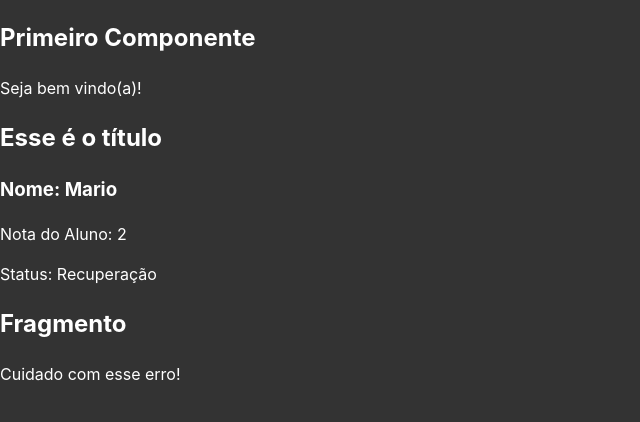
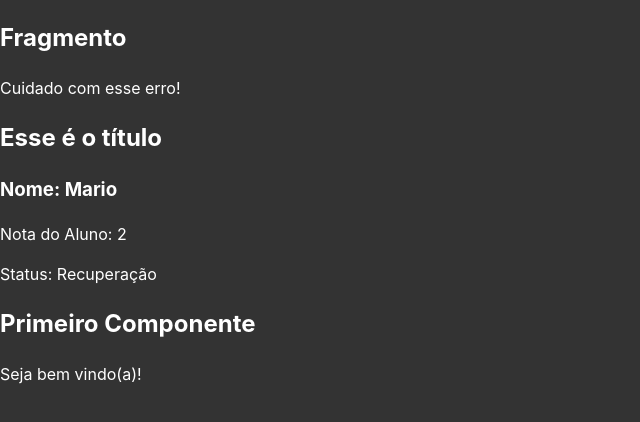
Before and after one commit to mariojor/fundamentos-react, a React (Create React App) app: page / in a window 1280 px wide. Shown: the top 422 px of the page, without its empty margins (0-640 px from the left). Built offline with nearby package versions, Linux system fonts and the light colour scheme.

Commit message:
forma reduzida js

```diff
--- /dev/null
+++ b/src/App.jsx
@@ -0,0 +1,12 @@
+import React from "react";
+
+import ComParametros from './components/basicos/ComParametros';
+import Fragmento from './components/basicos/Fragmento';
+import Primeiro from './components/basicos/Primeiro';
+
+export default _ =>
+    <div id='app'>
+        <Fragmento />
+        <ComParametros titulo="Esse é o título" aluno="Mario" nota={2} />
+        <Primeiro />
+    </div>
--- a/src/index.js
+++ b/src/index.js
@@ -1,17 +1,6 @@
 import React from 'react';
-import ReactDOM from 'react-dom/client'; //Import correto para react 18
-import Primeiro from './components/basicos/Primeiro';
+import ReactDOM from 'react-dom/client';
 import './index.css';
-import ComParametros from './components/basicos/ComParametros';
-import Fragmento from './components/basicos/Fragmento';
-//react 18 removou essa forma de fazer a renderização
-// ReactDOM.render("Olá, mundo!", document.getElementById('root'));
+import App from './App';
 
-
-ReactDOM.createRoot(document.getElementById('root'))
-    .render(
-        <div id='app'>
-            <Primeiro />
-            <ComParametros titulo="Esse é o título" aluno="Mario" nota={2} />
-            <Fragmento />
-        </div>); //renderizando o elemento criado acima
+ReactDOM.createRoot(document.getElementById('root')).render(<App /> );
```
